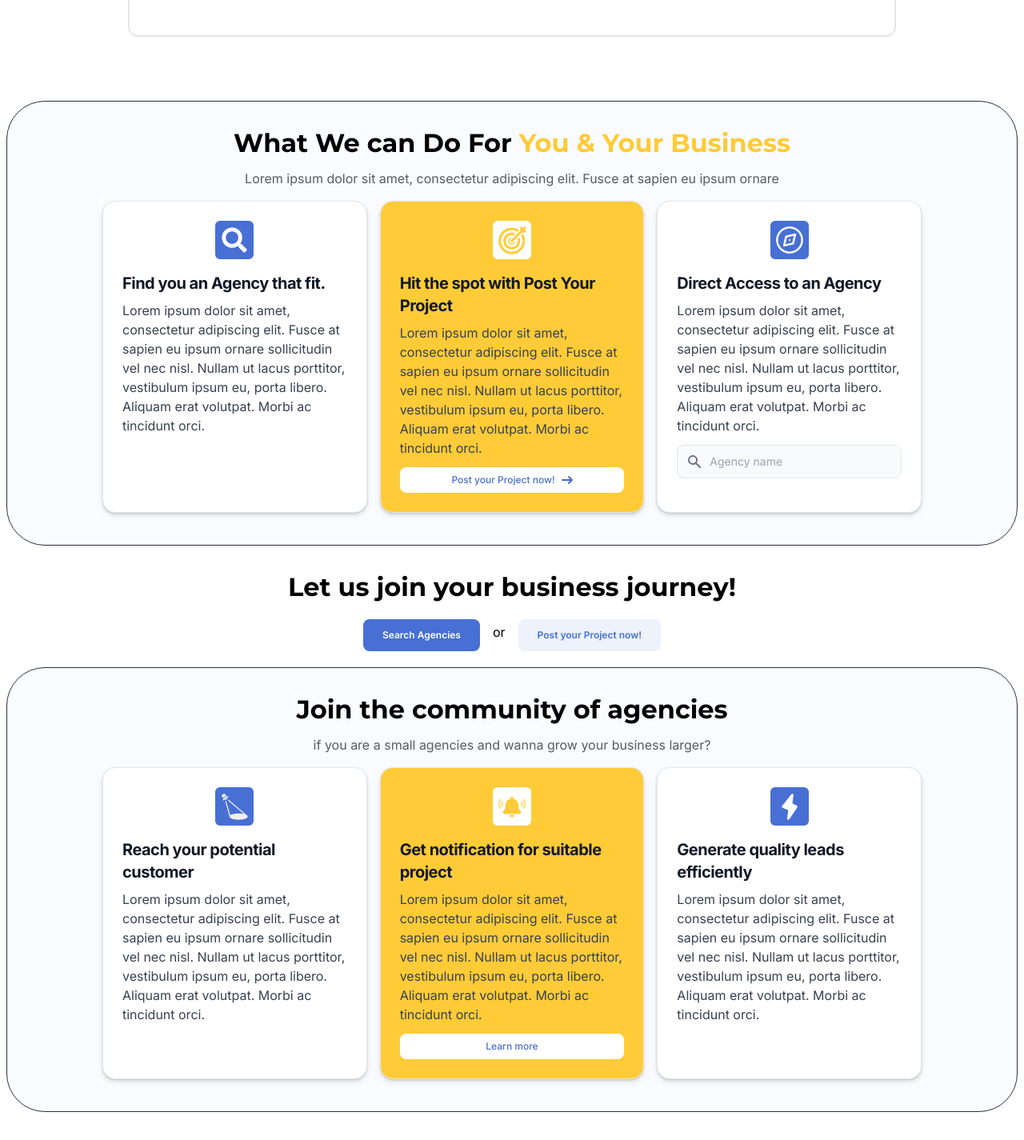
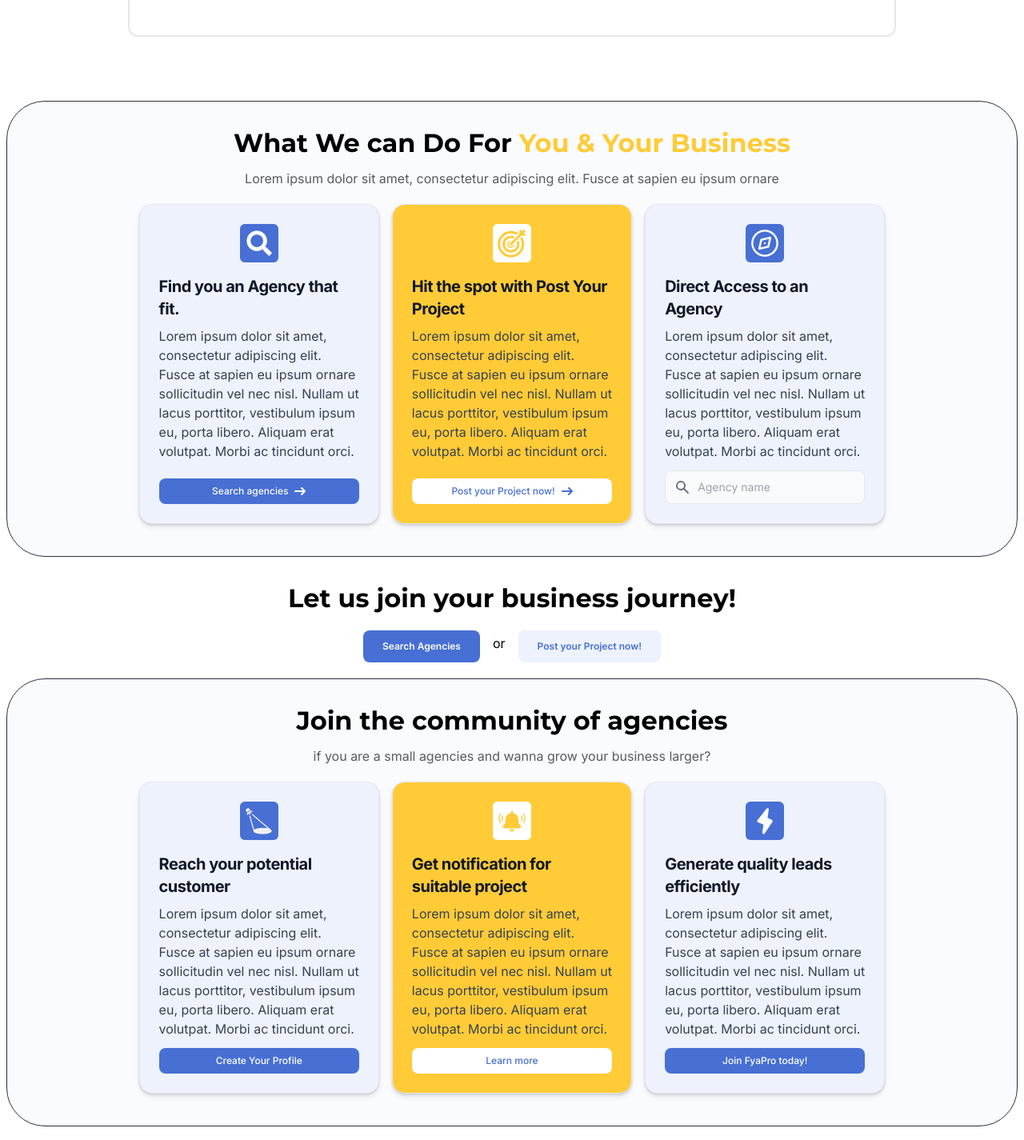
Before and after one commit to MinHien-git/fya-2.0, a React (Create React App) app: page / in a window 1280 px wide. Shown: the part 1491-2916 px from the top of the page at 80% size. Built offline with nearby package versions, Linux system fonts and the light colour scheme.

Commit message:
update home page

```diff
--- a/src/pages/Home/Home.tsx
+++ b/src/pages/Home/Home.tsx
@@ -207,7 +207,7 @@ export default function Home() {
         transition={{ ease: "easeOut", duration: 0.5 }}
       >
         <section className="w-full border-[1px] border-border bg-light_gray max-w-7xl px-2 sm:px-4 lg:px-12 my-5 rounded-[3rem] md:mx-auto flex flex-col justify-center items-center">
-          <div className="py-5 w-10/12 md:w-full max-w-5xl pb-10">
+          <div className="py-5 w-10/12 md:w-full pb-10">
             <h2 className="text-[2rem] py-2 font-bold text-center font-title">
               What We can Do For{" "}
               <span className="text-secondary"> You & Your Business</span>
@@ -216,9 +216,9 @@ export default function Home() {
               Lorem ipsum dolor sit amet, consectetur adipiscing elit. Fusce at
               sapien eu ipsum ornare{" "}
             </p>
-            <div className="flex flex-wrap mt-4 gap-4 md:flex-nowrap">
+            <div className="h-full w-full flex justify-center md:justify-start mt-5 flex-wrap gap-4 md:flex-nowrap md:w-[80%] max-w-5xl mx-auto">
               <motion.div
-                className="flex flex-col h-auto w-full p-6 bg-white border border-gray-200 rounded-2xl shadow md:w-1/3 aspect-[11/12] drop-shadow-md"
+                className="flex flex-col h-auto w-full p-6 bg-tertiary border border-gray-200 rounded-2xl shadow md:w-1/3 aspect-[11/12] drop-shadow-md"
                 initial={{ opacity: 0, y: 20 }}
                 whileInView={{ opacity: 1, y: 0 }}
                 transition={{ ease: "easeOut", duration: 1 }}
@@ -239,7 +239,7 @@ export default function Home() {
                 </p>
                 <a
                   href="/#"
-                  className="w-full mt-auto justify-center inline-flex items-center px-3 py-2 text-xs font-medium text-center text-white bg-blue-700 rounded-lg hover:bg-blue-800 focus:ring-4 focus:outline-none focus:ring-blue-300 dark:bg-blue-600 dark:hover:bg-blue-700 dark:focus:ring-blue-800"
+                  className="w-full mt-auto justify-center bg-primary inline-flex items-center px-3 py-2 text-xs font-medium text-center text-white bg-blue-700 rounded-lg hover:bg-blue-800 focus:ring-4 focus:outline-none focus:ring-blue-300 dark:bg-blue-600 dark:hover:bg-blue-700 dark:focus:ring-blue-800"
                 >
                   Search agencies
                   <svg
@@ -302,7 +302,7 @@ export default function Home() {
                 </a>
               </motion.div>
               <motion.div
-                className="flex flex-col h-auto w-full p-6 bg-white border border-gray-200 rounded-2xl shadow md:w-1/3 aspect-[11/12] drop-shadow-md"
+                className="flex flex-col h-auto w-full p-6 bg-tertiary border border-gray-200 rounded-2xl shadow md:w-1/3 aspect-[11/12] drop-shadow-md"
                 initial={{ opacity: 0, y: 20 }}
                 whileInView={{ opacity: 1, y: 0 }}
                 transition={{ ease: "easeOut", duration: 2 }}
@@ -388,12 +388,12 @@ export default function Home() {
             <p className="text-text text-center">
               if you are a small agencies and wanna grow your business larger?
             </p>
-            <div className="flex flex-wrap mt-4 gap-4 md:flex-nowrap max-w-5xl mx-auto">
+            <div className="h-full w-full flex justify-center md:justify-start mt-5 flex-wrap gap-4 md:flex-nowrap md:w-[80%] max-w-5xl mx-auto">
               <motion.div
                 initial={{ opacity: 0, y: 20 }}
                 whileInView={{ opacity: 1, y: 0 }}
                 transition={{ ease: "easeOut", duration: 1 }}
-                className="flex flex-col h-auto w-full p-6 bg-white border border-gray-200 rounded-2xl shadow md:w-1/3 aspect-[11/12] drop-shadow-md"
+                className="flex flex-col h-auto w-full p-6 bg-tertiary border border-gray-200 rounded-2xl shadow md:w-1/3 aspect-[11/12] drop-shadow-md"
               >
                 <div className="w-12 bg-primary aspect-square self-center justify-self-center rounded-md mb-4 flex items-center justify-center">
                   <img src="/static/images/flash.png" alt="flash" />
@@ -411,7 +411,7 @@ export default function Home() {
                 </p>
                 <a
                   href="/#"
-                  className="w-full mt-auto justify-center inline-flex items-center px-3 py-2 text-xs font-medium text-center text-white bg-blue-700 rounded-lg hover:bg-blue-800 focus:ring-4 focus:outline-none focus:ring-blue-300 dark:bg-blue-600 dark:hover:bg-blue-700 dark:focus:ring-blue-800"
+                  className="w-full mt-auto justify-center inline-flex bg-primary items-center px-3 py-2 text-xs font-medium text-center text-white bg-blue-700 rounded-lg hover:bg-blue-800 focus:ring-4 focus:outline-none focus:ring-blue-300 dark:bg-blue-600 dark:hover:bg-blue-700 dark:focus:ring-blue-800"
                 >
                   Create Your Profile
                 </a>
@@ -447,7 +447,7 @@ export default function Home() {
                 initial={{ opacity: 0, y: 20 }}
                 whileInView={{ opacity: 1, y: 0 }}
                 transition={{ ease: "easeOut", duration: 2 }}
-                className="flex flex-col h-auto w-full p-6 bg-white border border-gray-200 rounded-2xl shadow md:w-1/3 aspect-[11/12] drop-shadow-md"
+                className="flex flex-col h-auto w-full p-6 bg-tertiary border border-gray-200 rounded-2xl shadow md:w-1/3 aspect-[11/12] drop-shadow-md"
               >
                 <div className="w-12 bg-primary aspect-square self-center justify-self-center rounded-md mb-4 flex items-center justify-center">
                   <img src="/static/images/power.png" alt="power" />
@@ -465,7 +465,7 @@ export default function Home() {
                 </p>
                 <a
                   href="/#"
-                  className="w-full mt-auto justify-center inline-flex items-center px-3 py-2 text-xs font-medium text-center text-white bg-blue-700 rounded-lg hover:bg-blue-800 focus:ring-4 focus:outline-none focus:ring-blue-300 dark:bg-blue-600 dark:hover:bg-blue-700 dark:focus:ring-blue-800"
+                  className="w-full mt-auto justify-center bg-primary inline-flex items-center px-3 py-2 text-xs font-medium text-center text-white bg-blue-700 rounded-lg hover:bg-blue-800 focus:ring-4 focus:outline-none focus:ring-blue-300 dark:bg-blue-600 dark:hover:bg-blue-700 dark:focus:ring-blue-800"
                 >
                   Join FyaPro today!
                 </a>
@@ -507,7 +507,7 @@ export default function Home() {
             <p className="text-text text-center">
               if you are a small agencies and wanna grow your business larger?
             </p>
-            <div className="flex flex-wrap mt-4 gap-4 md:flex-nowrap max-w-5xl mx-auto">
+            <div className="h-full w-full flex justify-center md:justify-start mt-5 flex-wrap gap-4 md:flex-nowrap md:w-[80%] max-w-5xl mx-auto">
               <motion.div
                 className="bg-tertiary flex flex-col h-auto sm:h-[32rem] md:h-auto w-full p-6 border border-gray-200 rounded-2xl shadow md:w-1/3 drop-shadow-md"
                 initial={{ opacity: 0, y: 20 }}
```
